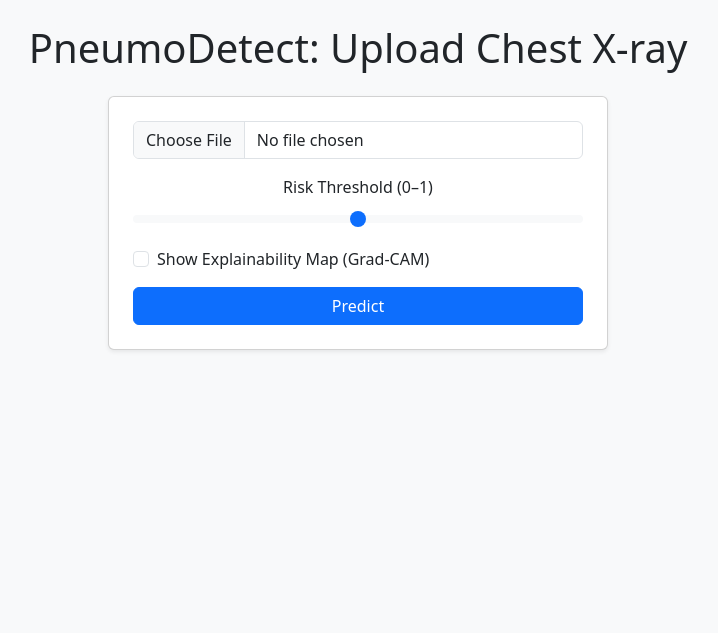
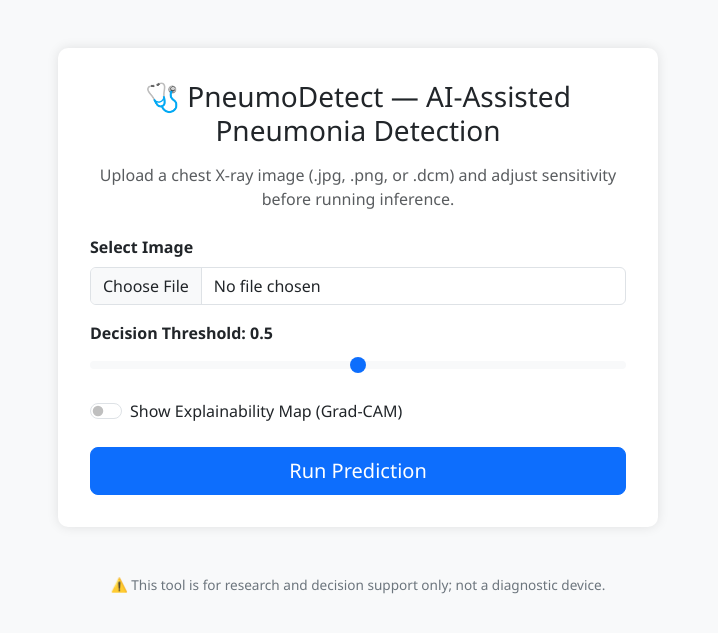
Before and after one commit to AAdewunmi/AI-Assisted-Pneumonia-Detection-Project, a Flask app: page / in a window 1280 px wide. Shown: the top 633 px of the page, without its empty margins (282-1000 px from the left). Run offline with Flask 3, Linux system fonts and the light colour scheme; some libraries are stand-ins or nearby versions.

Commit message:
Refactor: Revise index.html for improved layout, enhanced user instructions, and updated form elements

```diff
--- a/app/templates/index.html
+++ b/app/templates/index.html
@@ -2,23 +2,77 @@
 <html lang="en">
 <head>
   <meta charset="UTF-8">
-  <title>PneumoDetect Upload</title>
+  <title>PneumoDetect — Upload & Predict</title>
+  <meta name="viewport" content="width=device-width, initial-scale=1">
+
+  <!-- Bootstrap -->
   <link href="https://cdn.jsdelivr.net/npm/bootstrap@5.3.0/dist/css/bootstrap.min.css" rel="stylesheet">
+
+  <style>
+    body {
+      background-color: #f8f9fa;
+      font-family: 'Segoe UI', sans-serif;
+    }
+    .upload-card {
+      max-width: 600px;
+      margin: 3rem auto;
+      padding: 2rem;
+      box-shadow: 0 0 12px rgba(0,0,0,0.1);
+      border-radius: 10px;
+      background-color: #fff;
+    }
+    .form-label {
+      font-weight: 600;
+    }
+    .footer {
+      text-align: center;
+      margin-top: 2rem;
+      font-size: 0.85rem;
+      color: #6c757d;
+    }
+  </style>
 </head>
-<body class="p-4 bg-light text-center">
+
+<body>
   <div class="container">
-    <h1 class="mb-4">PneumoDetect: Upload Chest X-ray</h1>
-    <form action="{{ url_for('predict') }}" method="POST" enctype="multipart/form-data"
-          class="card p-4 shadow-sm mx-auto" style="max-width: 500px;">
-      <input type="file" name="file" accept=".jpg,.jpeg,.png,.dcm" class="form-control mb-3" required>
-      <label for="threshold" class="form-label">Risk Threshold (0–1)</label>
-      <input type="range" name="threshold" min="0" max="1" step="0.05" value="0.5" class="form-range mb-3">
-      <div class="form-check text-start mb-3">
-        <input class="form-check-input" type="checkbox" name="show_cam" id="show_cam">
-        <label class="form-check-label" for="show_cam">Show Explainability Map (Grad-CAM)</label>
-      </div>
-      <button type="submit" class="btn btn-primary w-100">Predict</button>
-    </form>
+    <div class="upload-card text-center">
+      <h3 class="mb-3">🩺 PneumoDetect — AI-Assisted Pneumonia Detection</h3>
+      <p class="text-muted mb-4">Upload a chest X-ray image (.jpg, .png, or .dcm) and adjust sensitivity before running inference.</p>
+
+      <!-- Upload form -->
+      <form action="/predict" method="POST" enctype="multipart/form-data" class="text-start">
+
+        <!-- File input -->
+        <div class="mb-3">
+          <label for="file" class="form-label">Select Image</label>
+          <input type="file" class="form-control" name="file" id="file" accept=".jpg,.jpeg,.png,.dcm" required>
+        </div>
+
+        <!-- Threshold slider -->
+        <div class="mb-3">
+          <label for="threshold" class="form-label">Decision Threshold: <span id="thresholdValue">0.5</span></label>
+          <input type="range" class="form-range" name="threshold" id="threshold" min="0" max="1" step="0.01" value="0.5" oninput="thresholdValue.textContent = this.value">
+        </div>
+
+        <!-- Grad-CAM toggle -->
+        <div class="form-check form-switch mb-4">
+          <input class="form-check-input" type="checkbox" name="show_cam" id="show_cam">
+          <label class="form-check-label" for="show_cam">Show Explainability Map (Grad-CAM)</label>
+        </div>
+
+        <!-- Submit -->
+        <div class="text-center">
+          <button type="submit" class="btn btn-primary btn-lg w-100">Run Prediction</button>
+        </div>
+      </form>
+    </div>
+
+    <!-- Footer -->
+    <div class="footer">
+      ⚠️ This tool is for research and decision support only; not a diagnostic device.
+    </div>
   </div>
+
+  <script src="https://cdn.jsdelivr.net/npm/bootstrap@5.3.0/dist/js/bootstrap.bundle.min.js"></script>
 </body>
 </html>
```
